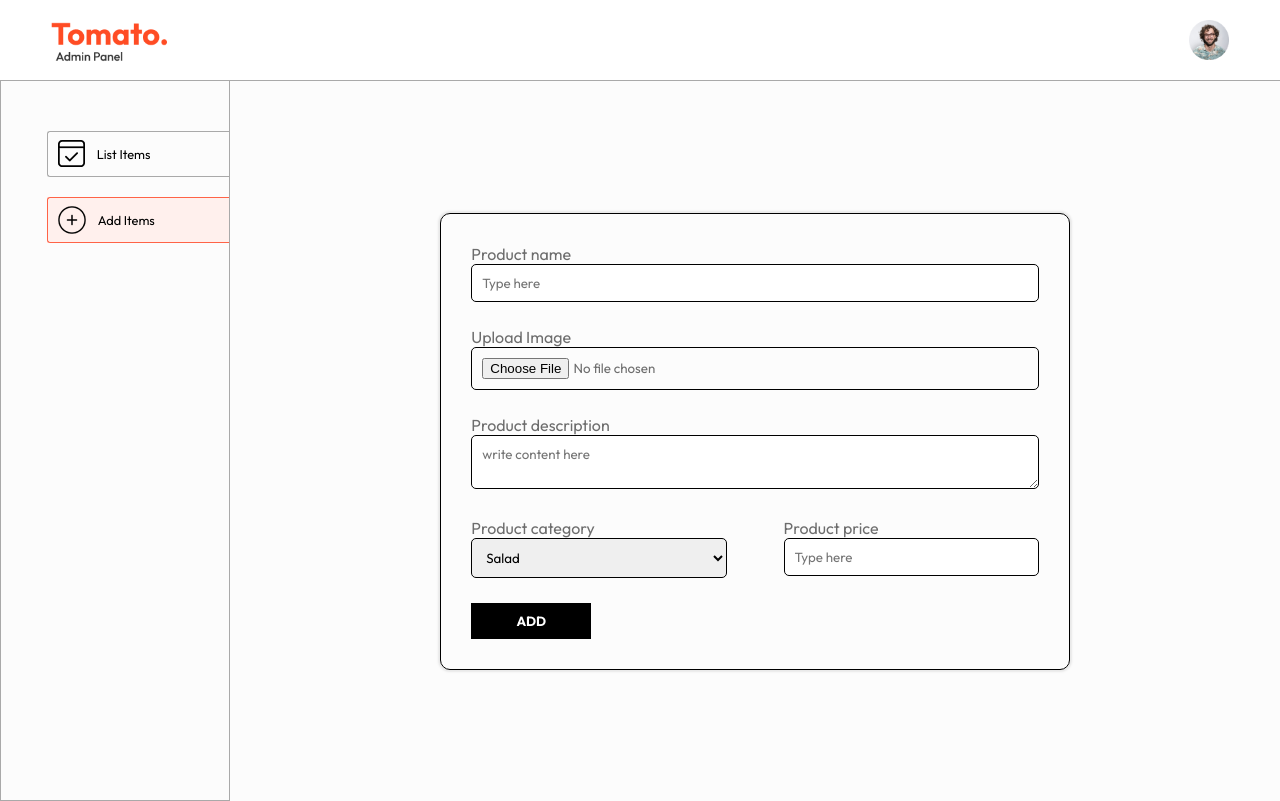
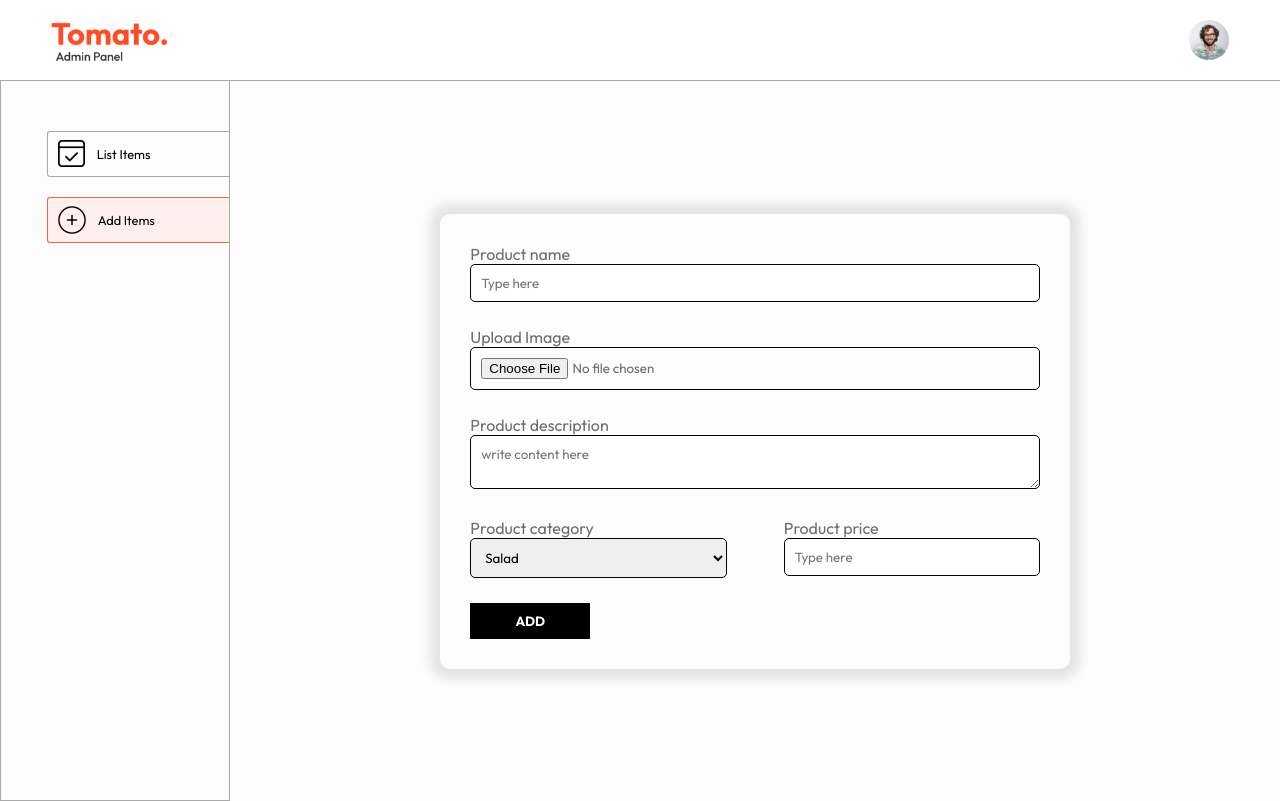
Before and after one commit to Deepanshumelkani77/Food-Del, a React (Vite) app in the folder admin/: page /add in a window 1280 px wide. Built offline with nearby package versions, Linux system fonts and the light colour scheme.

Commit message:
border set

```diff
--- a/admin/src/pages/add/Add.css
+++ b/admin/src/pages/add/Add.css
@@ -6,6 +6,9 @@
     font-size: 16px;
     display: flex;
 align-items: center;
+background-image: url("");
+background-size: cover;
+
 
 }
 
@@ -16,11 +19,14 @@ align-items: center;
     display: flex;
     flex-direction: column;
     gap:25px;
-    border: 1px solid black;
+
     padding: 30px 30px;
     border-radius: 10px;
   z-index: 999;
-box-shadow: 0 0 2px 2px rgba(128, 128, 128, 0.157);
+box-shadow: 0 0 10px 10px rgba(128, 128, 128, 0.188);
+background-image: url("");
+background-size: cover;
+
 }
 
 
```
